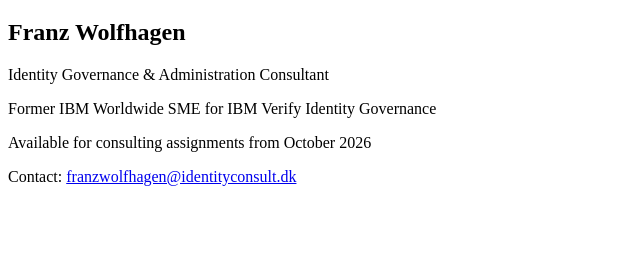
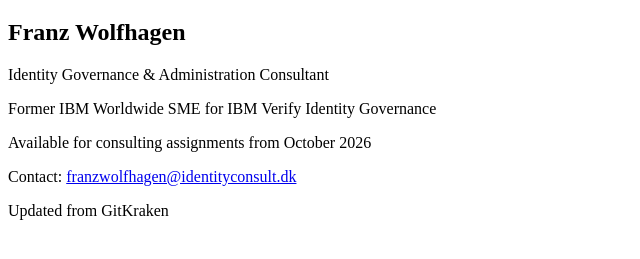
Before and after one commit to ic-franzwolfhagen/identityconsult.dk, a plain HTML site: page index.html in a window 1280 px wide. Shown: the part 61-320 px from the top of the page, without its empty margins (0-640 px from the left). Drawn offline with Linux system fonts and the light colour scheme.

Commit message:
Updated website text

```diff
--- a/index.html
+++ b/index.html
@@ -28,6 +28,6 @@
             franzwolfhagen@identityconsult.dk
         </a>
     </p>
-
+    <p>Updated from GitKraken</p>
 </body>
 </html>
```
